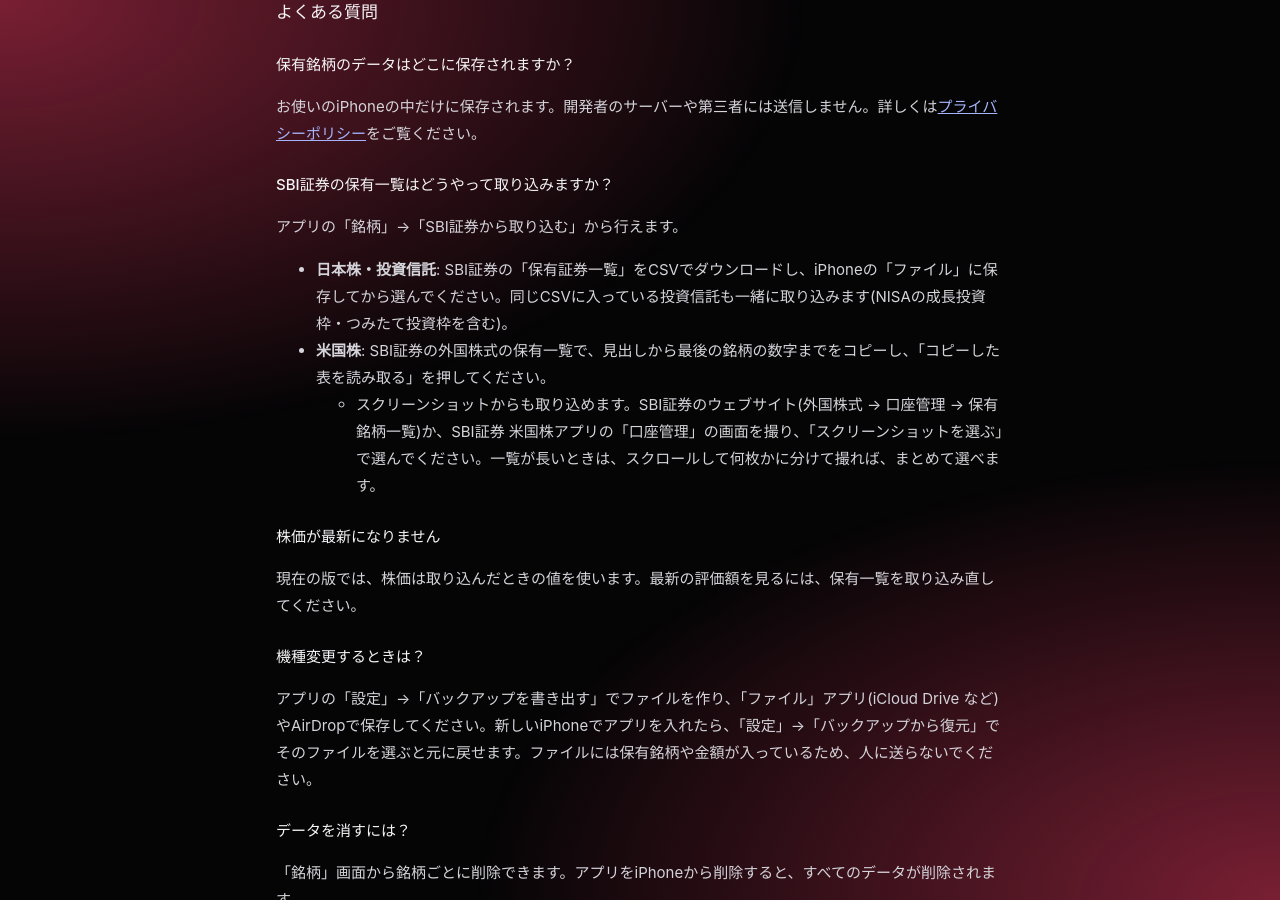
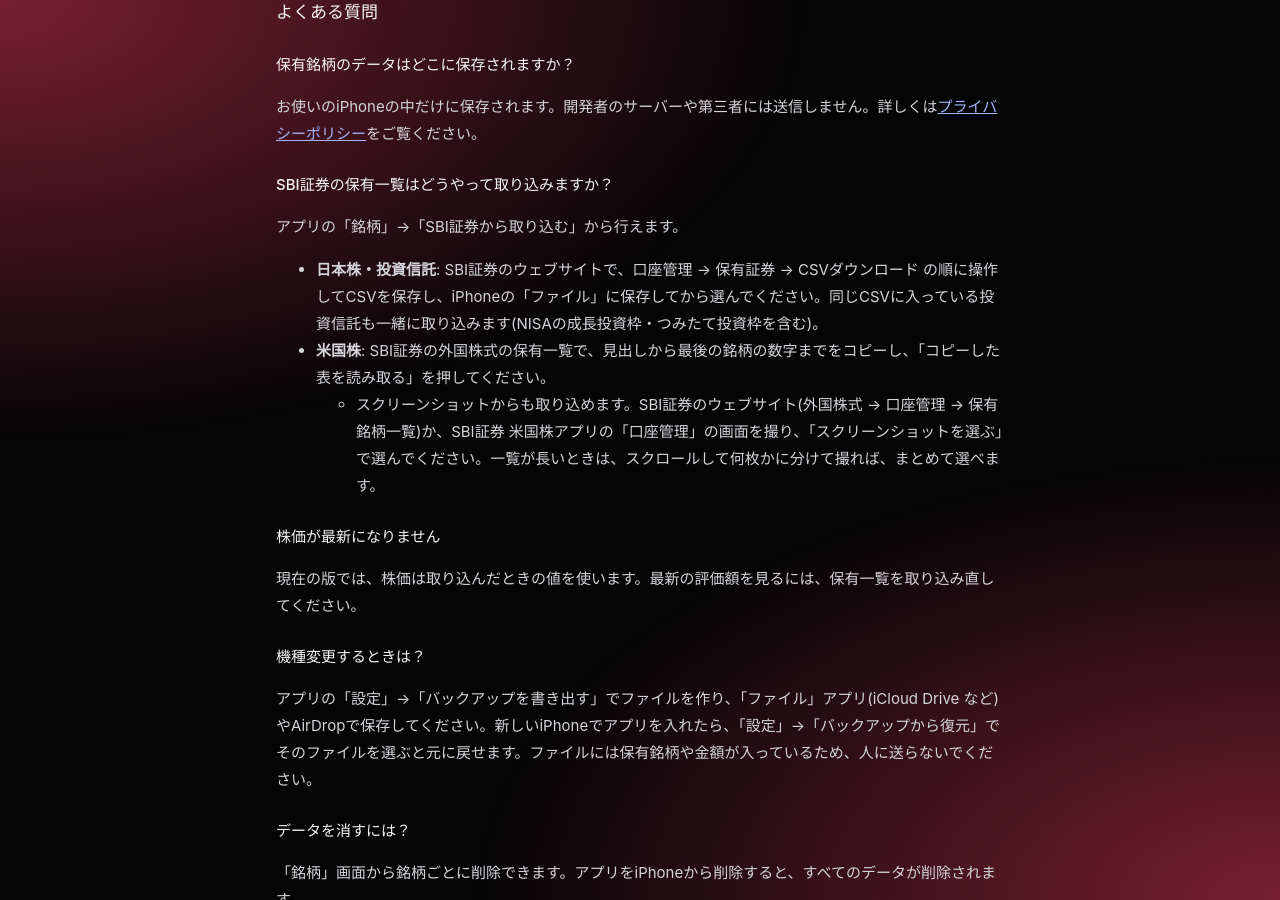
Before and after one commit to kasane-app/kasane-app.github.io, a Jekyll site: the page built from support.md, in a window 1280 px wide and 900 px high, scrolled down 434 px. Built offline with Jekyll 4.4.1, drawn with Linux system fonts in a browser that asks for light colours.

Commit message:
サポート: CSVのダウンロードの手順(口座管理 → 保有証券 → CSVダウンロード)を書く

```diff
--- a/support.md
+++ b/support.md
@@ -24,7 +24,7 @@
 
 アプリの「銘柄」→「SBI証券から取り込む」から行えます。
 
-- **日本株・投資信託**: SBI証券の「保有証券一覧」をCSVでダウンロードし、iPhoneの「ファイル」に保存してから選んでください。同じCSVに入っている投資信託も一緒に取り込みます(NISAの成長投資枠・つみたて投資枠を含む)。
+- **日本株・投資信託**: SBI証券のウェブサイトで、口座管理 → 保有証券 → CSVダウンロード の順に操作してCSVを保存し、iPhoneの「ファイル」に保存してから選んでください。同じCSVに入っている投資信託も一緒に取り込みます(NISAの成長投資枠・つみたて投資枠を含む)。
 - **米国株**: SBI証券の外国株式の保有一覧で、見出しから最後の銘柄の数字までをコピーし、「コピーした表を読み取る」を押してください。
   - スクリーンショットからも取り込めます。SBI証券のウェブサイト(外国株式 → 口座管理 → 保有銘柄一覧)か、SBI証券 米国株アプリの「口座管理」の画面を撮り、「スクリーンショットを選ぶ」で選んでください。一覧が長いときは、スクロールして何枚かに分けて撮れば、まとめて選べます。
 
```
